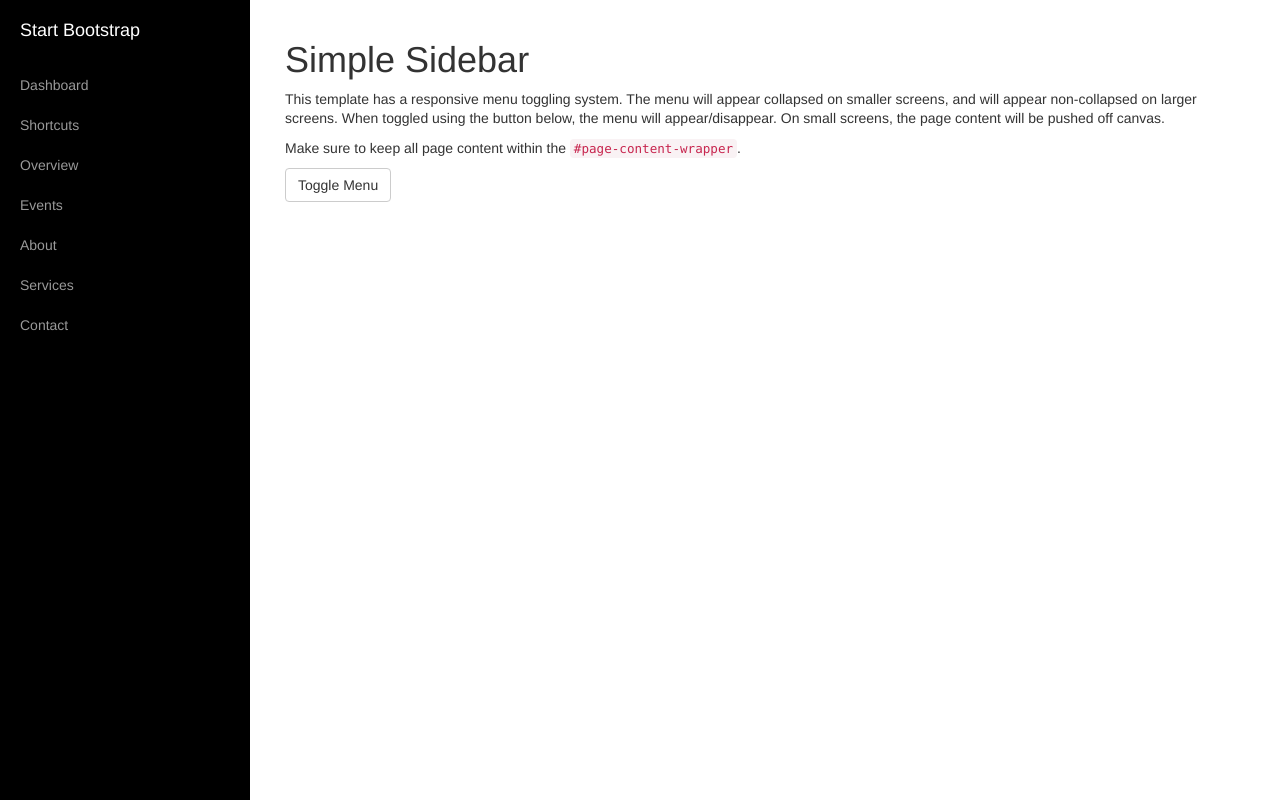
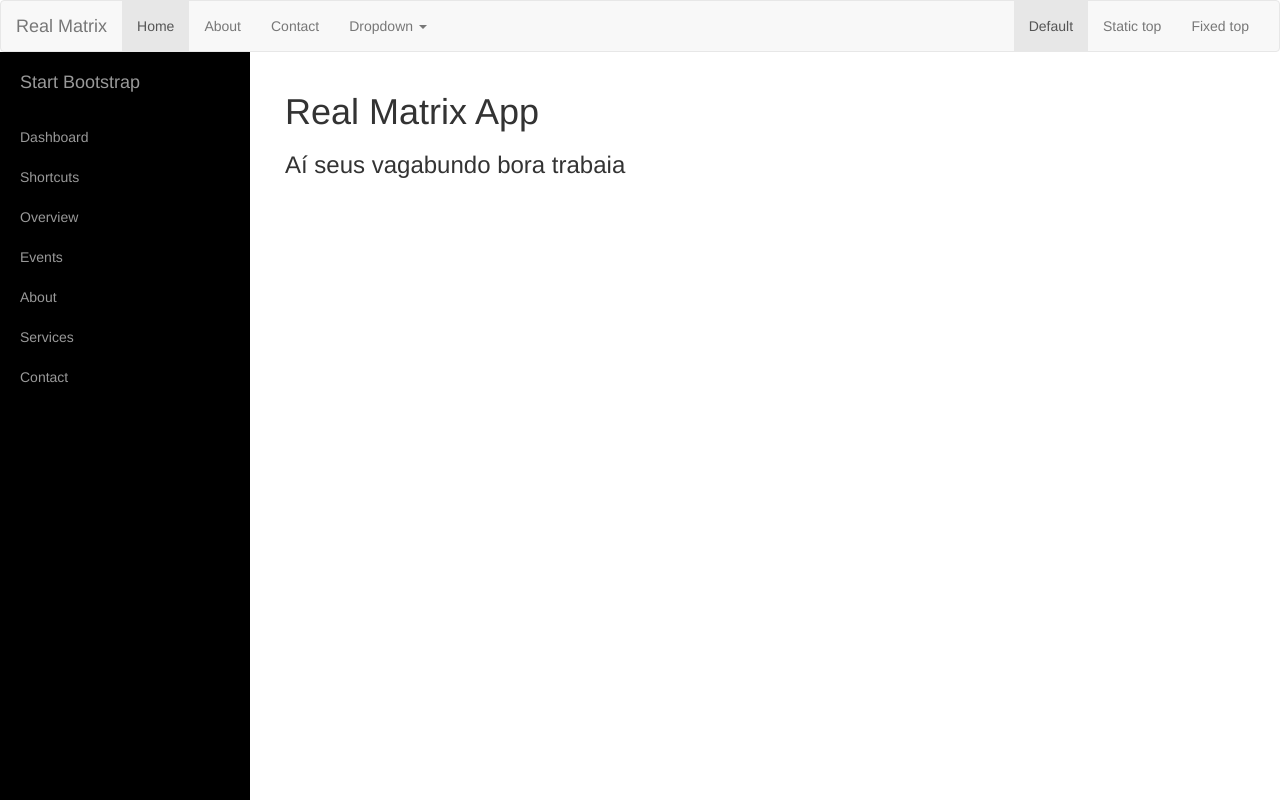
Before and after one commit to morettimatheus/RMatrixApp, a plain HTML site: page index.html in a window 1280 px wide. Drawn offline with Linux system fonts and the light colour scheme.

Commit message:
Menu superior + div lateral
Oi amigos olar tudo bem com vcs agora temos um super butaum que mostra
um menu lateral (q legal hein)

```diff
--- a/css/main.css
+++ b/css/main.css
@@ -182,8 +182,9 @@ textarea {
     }
 }
 
-
-
+.no-margin-bottom {
+    margin-bottom: 0;
+}
 
 
 
--- a/index.html
+++ b/index.html
@@ -49,6 +49,43 @@
     </head>
     <body>
         <!-- Add your site or application content here -->
+    <nav class="navbar navbar-default no-margin-bottom">
+        <div class="container-fluid">
+            <div class="navbar-header">
+                <button type="button" class="navbar-toggle collapsed" data-toggle="collapse"  class="btn btn-default" id="menu-toggle">
+                    <span class="sr-only">Toggle navigation</span>
+                    <span class="icon-bar"></span>
+                    <span class="icon-bar"></span>
+                    <span class="icon-bar"></span>
+                </button>
+                <a class="navbar-brand" href="#">Real Matrix</a>
+            </div>
+            <div id="navbar" class="navbar-collapse collapse">
+                <ul class="nav navbar-nav">
+                    <li class="active"><a href="#">Home</a></li>
+                    <li><a href="#">About</a></li>
+                    <li><a href="#">Contact</a></li>
+                    <li class="dropdown">
+                        <a href="#" class="dropdown-toggle" data-toggle="dropdown" role="button" aria-expanded="false">Dropdown <span class="caret"></span></a>
+                        <ul class="dropdown-menu" role="menu">
+                            <li><a href="#">Action</a></li>
+                            <li><a href="#">Another action</a></li>
+                            <li><a href="#">Something else here</a></li>
+                            <li class="divider"></li>
+                            <li class="dropdown-header">Nav header</li>
+                            <li><a href="#">Separated link</a></li>
+                            <li><a href="#">One more separated link</a></li>
+                        </ul>
+                    </li>
+                </ul>
+                <ul class="nav navbar-nav navbar-right">
+                    <li class="active"><a href="./">Default <span class="sr-only">(current)</span></a></li>
+                    <li><a href="../navbar-static-top/">Static top</a></li>
+                    <li><a href="../navbar-fixed-top/">Fixed top</a></li>
+                </ul>
+            </div><!--/.nav-collapse -->
+        </div><!--/.container-fluid -->
+    </nav>
     <div id="wrapper">
         <!-- Sidebar -->
         <div id="sidebar-wrapper">
@@ -88,10 +125,9 @@
             <div class="container-fluid">
                 <div class="row">
                     <div class="col-lg-12">
-                        <h1>Simple Sidebar</h1>
-                        <p>This template has a responsive menu toggling system. The menu will appear collapsed on smaller screens, and will appear non-collapsed on larger screens. When toggled using the button below, the menu will appear/disappear. On small screens, the page content will be pushed off canvas.</p>
-                        <p>Make sure to keep all page content within the <code>#page-content-wrapper</code>.</p>
-                        <a href="#menu-toggle" class="btn btn-default" id="menu-toggle">Toggle Menu</a>
+                        <h1>Real Matrix App</h1>
+                        <h3>Aí seus vagabundo bora trabaia</h3>
+
                     </div>
                 </div>
             </div>
```
